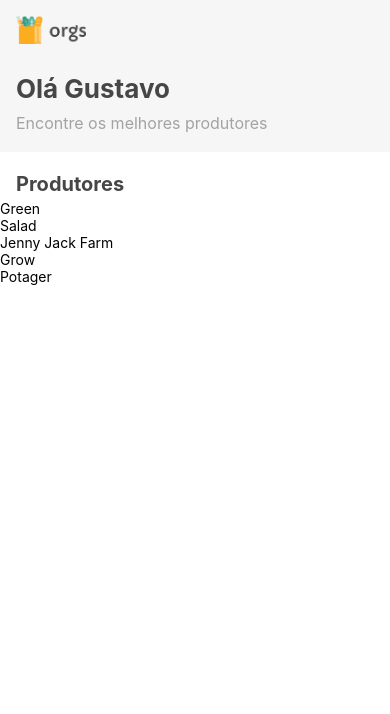
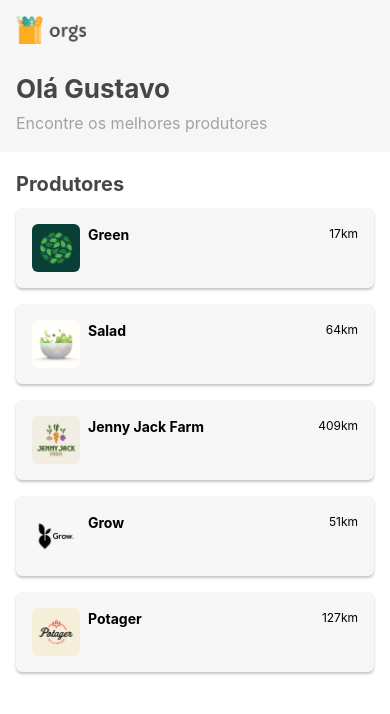
Before and after one commit to guverissimo/orgs-react-native-app, a React Native app: screen / in a window 390 px wide. Shown: the top 714 px of the page. Built offline with nearby package versions, Linux system fonts and the light colour scheme.

Commit message:
implements card produtor

```diff
--- a/src/mocks/topo.js
+++ b/src/mocks/topo.js
@@ -1,6 +1,6 @@
 const topo = {
-    boasVindas: "Olá Gustavo",
-    legenda: "Encontre os melhores produtores"
-}
+  boasVindas: 'Olá Gustavo',
+  legenda: 'Encontre os melhores produtores',
+};
 
 export default topo;
--- /dev/null
+++ b/src/telas/Home/componentes/Produtor.js
@@ -0,0 +1,59 @@
+import React from 'react';
+import {Image, StyleSheet, Text, View} from 'react-native';
+
+export default function Produtor({nome, imagem, distancia, estrelas}) {
+  return (
+    <View style={styles.cartao}>
+      <Image source={imagem} accessibilityLabel={nome} style={styles.imagem} />
+      <View style={styles.informacoes}>
+        <Text style={styles.nome}>{nome}</Text>
+        <Text style={styles.distancia}>{distancia}</Text>
+      </View>
+    </View>
+  );
+}
+
+const styles = StyleSheet.create({
+  cartao: {
+    backgroundColor: '#f6f6f6',
+    marginVertical: 8,
+    marginHorizontal: 16,
+    borderRadius: 6,
+    flexDirection: 'row',
+    // Box-Shadow > Android !
+    elevation: 4,
+
+    // Box-Shadow > IOS
+    shadowColor: '#000',
+    shadowOffset: {
+      width: 0,
+      height: 2,
+    },
+    shadowOpacity: 0.23,
+    shadowRadius: 2.62,
+  },
+  imagem: {
+    width: 48,
+    height: 48,
+    borderRadius: 6,
+    marginVertical: 16,
+    marginLeft: 16,
+  },
+  informacoes: {
+    flex: 1,
+    flexDirection: 'row',
+    justifyContent: 'space-between',
+    marginLeft: 8,
+    marginVertical: 16,
+    marginRight: 16,
+  },
+  nome: {
+    fontSize: 14,
+    lineHeight: 22,
+    fontWeight: 'bold',
+  },
+  distancia: {
+    fontSize: 12,
+    lineHeight: 19,
+  },
+});
--- a/src/telas/Home/componentes/Produtores.js
+++ b/src/telas/Home/componentes/Produtores.js
@@ -1,6 +1,8 @@
+/* eslint-disable react/no-unstable-nested-components */
 import {React, useEffect, useState} from 'react';
 import {FlatList, StyleSheet, Text, View} from 'react-native';
 import {carregaProdutores} from '../../../servicos/carregaDados';
+import Produtor from './Produtor';
 
 export default function Produtores({topo: Topo}) {
   const [titulo, setTitulo] = useState('');
@@ -24,7 +26,7 @@
   return (
     <FlatList
       data={lista}
-      renderItem={({item: {nome}}) => <Text>{nome}</Text>}
+      renderItem={({item}) => <Produtor {...item} />}
       keyExtractor={({nome}) => nome}
       ListHeaderComponent={TopoLista}
     />
```
Also changed, not shown: src/mocks/produtores.js (+10 -10 lines).
